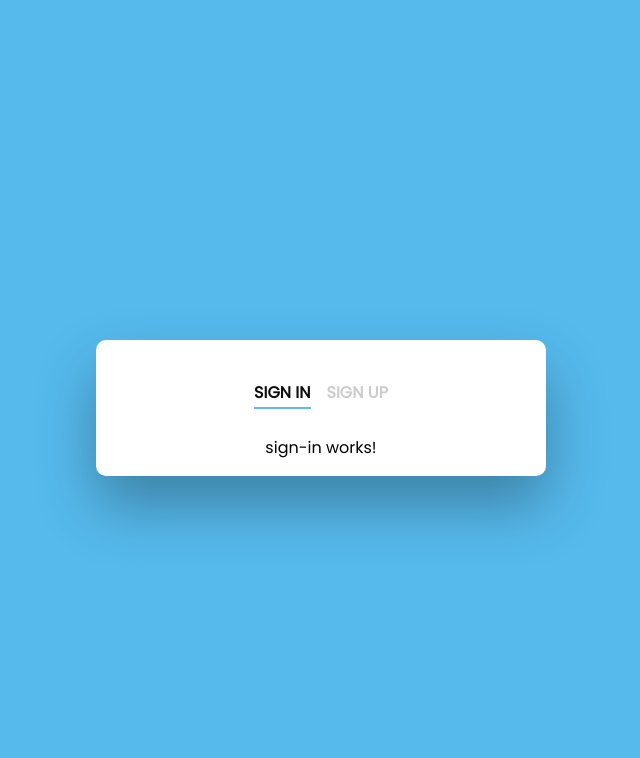
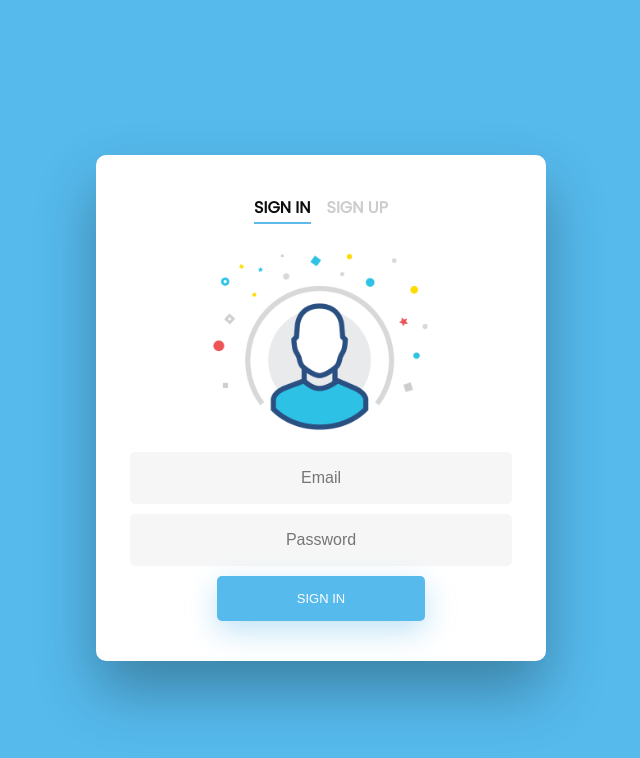
Before and after one commit to project-training/AngularWeb, an Angular app: page /signin in a window 1280 px wide. Shown: the top 758 px of the page, without its empty margins (319-959 px from the left). Built offline with nearby package versions, Linux system fonts and the light colour scheme.

Commit message:
Design SignIn page

```diff
--- a/src/app/components/user/sign-in/sign-in.component.html
+++ b/src/app/components/user/sign-in/sign-in.component.html
@@ -1,3 +1,16 @@
-<p>
-  sign-in works!
-</p>
+<div>
+  <img src="assets/single_user.png" id="icon" alt="User Icon" />
+</div>
+<form #signInForm="ngForm">
+  <input type="text" name="email" #email="ngModel" [(ngModel)]="model.email" placeholder="Email" [pattern]="emailRegex"
+    required [ngClass]="{'invalid-textbox' :signInForm.submitted && !email.valid }">
+  <div *ngIf="signInForm.submitted && email.errors?.pattern">
+    <label class="validation-message">Invalid email address.</label>
+  </div>
+  <input type="password" name="password" #password="ngModel" [(ngModel)]="model.password" placeholder="Password"
+    required minlength="4" [ngClass]="{'invalid-textbox' :signInForm.submitted && !password.valid }">
+  <div *ngIf="signInForm.submitted && password.errors?.minlength">
+    <label class="validation-message">Minimum 4 characters.</label>
+  </div>
+  <input type="submit" value="Sign In">
+</form>
--- a/src/app/components/user/sign-in/sign-in.component.ts
+++ b/src/app/components/user/sign-in/sign-in.component.ts
@@ -6,7 +6,11 @@
   styleUrls: ['./sign-in.component.css']
 })
 export class SignInComponent implements OnInit {
-
+  model = {
+    email: '',
+    password: ''
+  }
+  emailRegex = /^(([^<>()\[\]\\.,;:\s@"]+(\.[^<>()\[\]\\.,;:\s@"]+)*)|(".+"))@((\[[0-9]{1,3}\.[0-9]{1,3}\.[0-9]{1,3}\.[0-9]{1,3}\])|(([a-zA-Z\-0-9]+\.)+[a-zA-Z]{2,}))$/;
   constructor() { }
 
   ngOnInit() {
```
